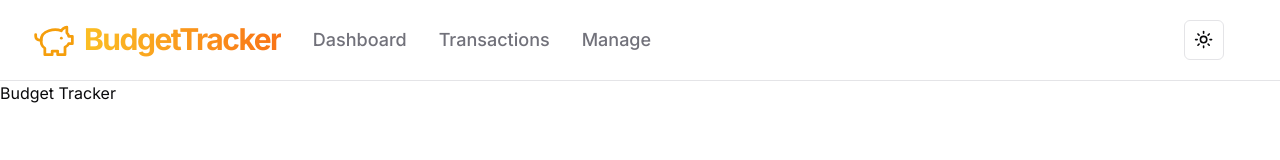
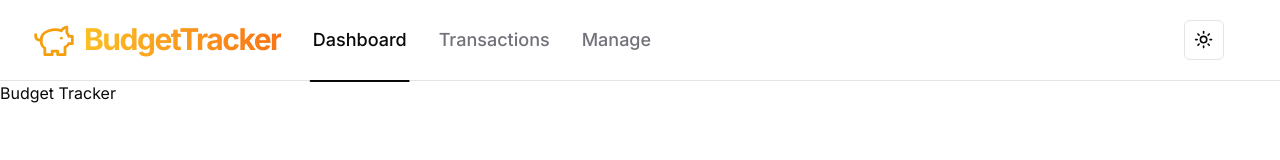
Before and after one commit to Sachita007/Budget_Tracker, a Next.js app: page / in a window 1280 px wide. Shown: the top 160 px of the page. Built offline with nearby package versions, Linux system fonts and the light colour scheme.

Commit message:
update ui

```diff
--- a/app/(auth)/layout.tsx
+++ b/app/(auth)/layout.tsx
@@ -2,13 +2,9 @@ import Logo from "@/components/Logo";
 
 export default function AuthLayout({ children }: { children: React.ReactNode }) {
     return (
-        <div className="flex flex-col w-full h-full items-center justify-center">
-            <div className="fixed top-14">
-                <Logo />
-            </div>
-            <div className=" mt-10 fixed top-20">
-                {children}
-            </div>
+        <div className=" relative flex flex-col w-full h-screen items-center justify-center">
+            <Logo />
+            <div className="mt-12">{children}</div>
         </div>
     )
 }
--- a/components/Navbar.tsx
+++ b/components/Navbar.tsx
@@ -21,7 +21,7 @@ function Navbar() {
 }
 
 const items = [
-    { label: "Dashboard", link: "/dashboard" },
+    { label: "Dashboard", link: "/" },
     { label: "Transactions", link: "/transactions" },
     { label: "Manage", link: "/manage" },
 ]
@@ -112,7 +112,7 @@ function NavbarItem({ link, label, clickCallBack }: { link: string, label: strin
             {
                 isActive && (
                     <div className=" absolute -bottom-[2px] left-1/2
-                    hidden h-[20px] w-[80%] -translate-x-1/2 rounded-xl bg-foreground md:block"></div>
+                    hidden h-[2px] w-[80%] -translate-x-1/2 rounded-xl bg-foreground md:block"></div>
                 )
             }
         </div>
```
